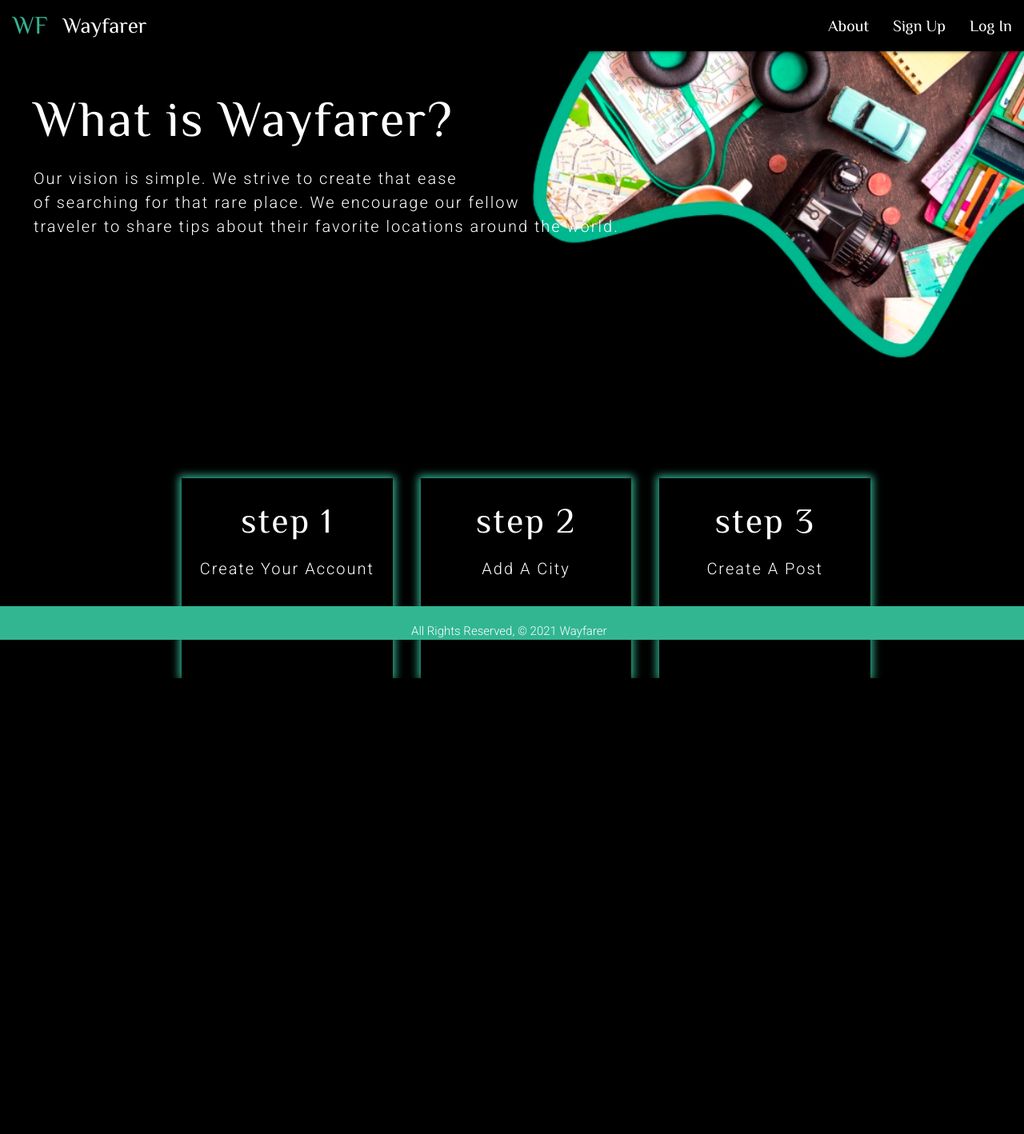
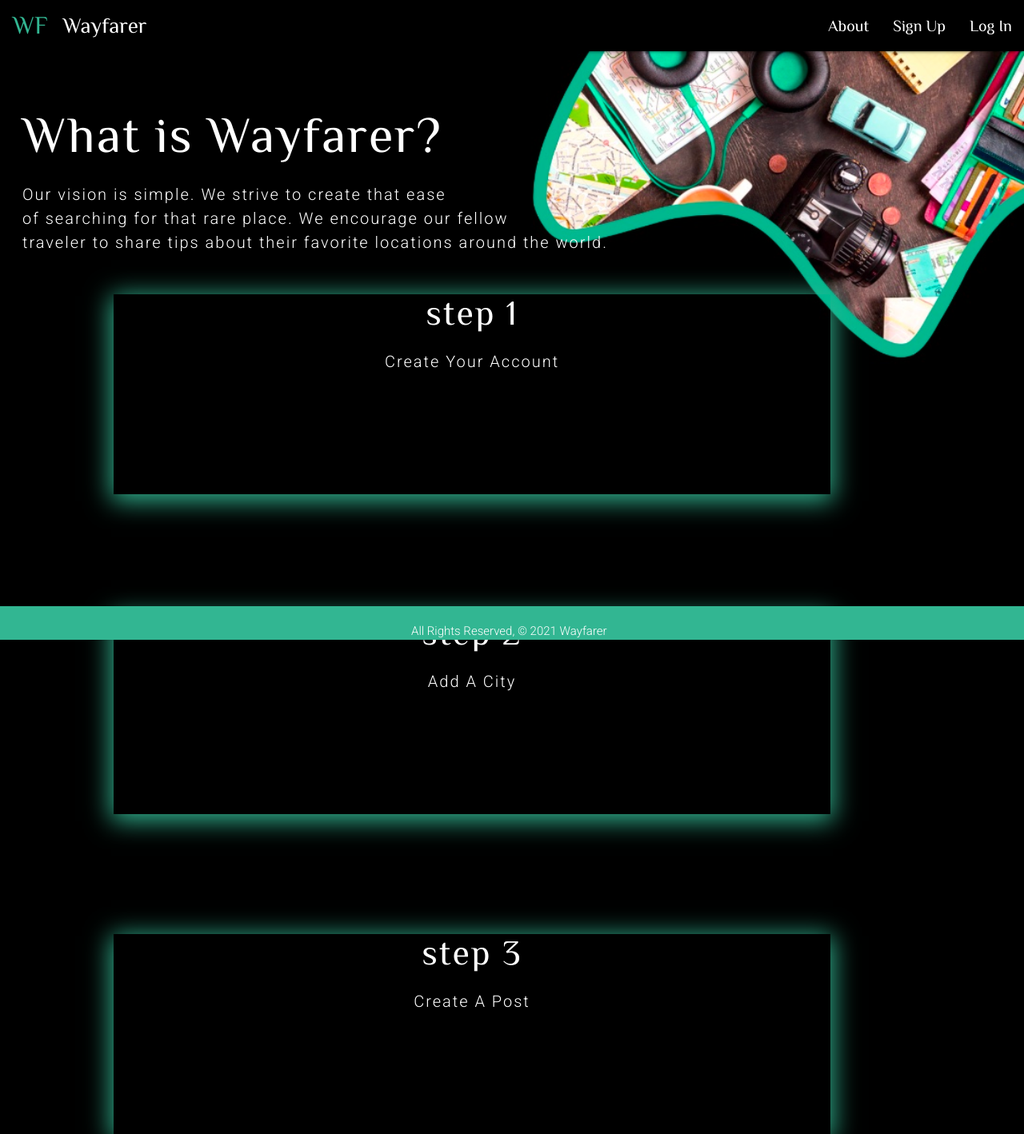
Before and after one commit to ajelleny/wayfarer, a Django app: page / in a window 1280 px wide. Shown: the whole page at 80% size. Before the commit the page ends 848 px from the top, so only its background shows below. Run offline with Django 3.2, Linux system fonts and the light colour scheme.

Commit message:
added form widths

```diff
--- a/main_app/static/css/style.css
+++ b/main_app/static/css/style.css
@@ -3,11 +3,14 @@
   --submain-font-family: 'Roboto', sans-serif;
 }
 
+html,
 body {
     font-family: var(--submain-font-family);
     background-image: url('../images/home-background.jpg');
     background-size: cover;
     background-repeat: no-repeat;
+    width: 100%;
+    height: 100%;
 }
 
 .section {
@@ -45,34 +48,37 @@ input {
 }
 
 /* --------------------home page-------------------------- */
-.home-container {
-  display: flex;
-  flex-direction: row;
-  width: auto;
-  margin-top: 100px;
-}
-
 .home-section {
   width: 100%;
   height: 40vh;
   text-align: center;
+  margin-left: -100px;
 }
 
 .about-container {
   text-align: left;
-  margin-left: -150px;
+  margin-left: -5vw;
+  margin-top: 70px;
+}
+
+.steps-container {
+  display: flex;
+  flex-direction: row;
+  width: 100%;
   margin-top: 50px;
+  margin-left: -95px;
 }
 
 .steps {
-  width: 200px;
+  width: 100%;
   height: 250px;
   -webkit-box-shadow: 0px 0px 10px 3px #32B692;
   -moz-box-shadow: 0px 0px 10px 3px #32B692;
-  box-shadow: 0px 0px 10px 3px #32B692;
+  box-shadow: 0px 5px 30px 3px #32B692;
   flex-grow: 1;
-  margin-left: 35px;
-  margin-top: 25vh;
+  margin-left: 50px;
+  margin-bottom: 150px;
+  margin-top: 50px;
 }
 
 .steps h3 {
```
Also changed, not shown: other parts of main_app/static/css/style.css (+35 -4 lines).
